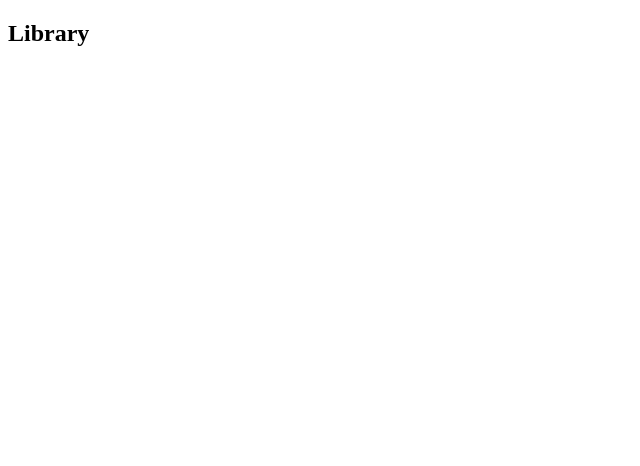
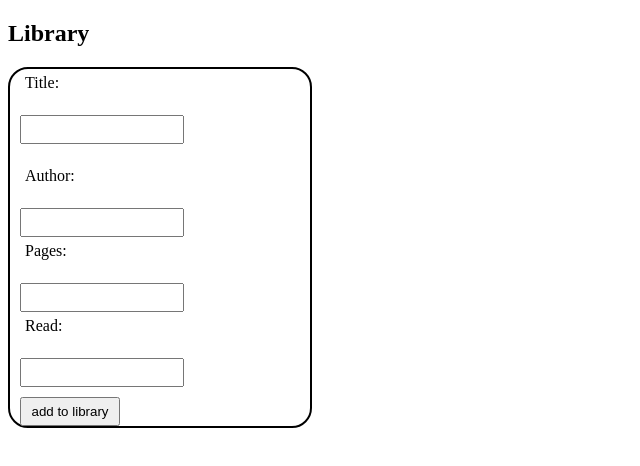
Before and after one commit to o0ops46/library, a plain HTML site: page index.html in a window 1280 px wide. Shown: the whole page, without its empty margins (0-640 px from the left). Drawn offline with Linux system fonts and the light colour scheme.

Commit message:
added the html structure

```diff
--- a/index.html
+++ b/index.html
@@ -6,18 +6,21 @@
     <meta name="viewport" content="width=device-width, initial-scale=1.0" />
     <title>Document</title>
     <script defer src="script.js"></script>
+    <link rel="stylesheet" href="style.css" />
   </head>
   <body>
     <h2>Library</h2>
-    <div class="library"></div>
-    <div id="library-container"></div>
-    <table>
-      <tr class="headerRow">
-        <th class="titleHeader"></th>
-        <th class="authorHeader"></th>
-        <th class="pagesHeader"></th>
-        <th class="readHeader"></th>
-      </tr>
-    </table>
+    <form action="#">
+      <label for="title">Title:</label><br />
+      <input type="text" id="title" name="title" /><br />
+      <label for="author">Author:</label><br />
+      <input type="text" id="author" name="author" />
+      <label for="pages">Pages:</label><br />
+      <input type="number" id="pages" name="pages" />
+      <label for="read">Read:</label><br />
+      <input type="text" id="read" name="read" />
+      <button class="addBookBtn">add to library</button>
+    </form>
+    <div class="myLibrary"></div>
   </body>
 </html>
--- a/script.js
+++ b/script.js
@@ -1,5 +1,6 @@
 'use strict';
-
+// select elements
+const displayBooks = document.querySelector('.myLibrary');
 let myLibrary = [];
 
 function Book(title, author, pages, read) {
@@ -12,10 +13,15 @@ function Book(title, author, pages, read) {
 let book1 = new Book('ahile', 'morar', 201, true);
 // add the new book to the myLibrary array
 function addBookToLibrary() {
-  myLibrary.push(book1);
+  let title = prompt('what is the title?');
+  let author = prompt('what is the author?');
+  let pages = prompt('how many pages?');
+  let read = prompt('Have you read it?');
+  let result = new Book(title, author, pages, read);
+  myLibrary.push(result);
 }
 //call addBookToLibrary
-addBookToLibrary();
+// addBookToLibrary();
 //
 myLibrary.forEach(element => {
   let div = document.createElement('div');
--- a/style.css
+++ b/style.css
@@ -0,0 +1,20 @@
+form {
+  display: flex;
+  flex-direction: column;
+  border: 2px solid black;
+  border-radius: 20px;
+  width: 300px;
+}
+label,
+input,
+button {
+  margin-left: 10px;
+  padding: 5px;
+}
+input {
+  width: 150px;
+}
+.addBookBtn {
+  width: 100px;
+  margin-top: 10px;
+}
```
